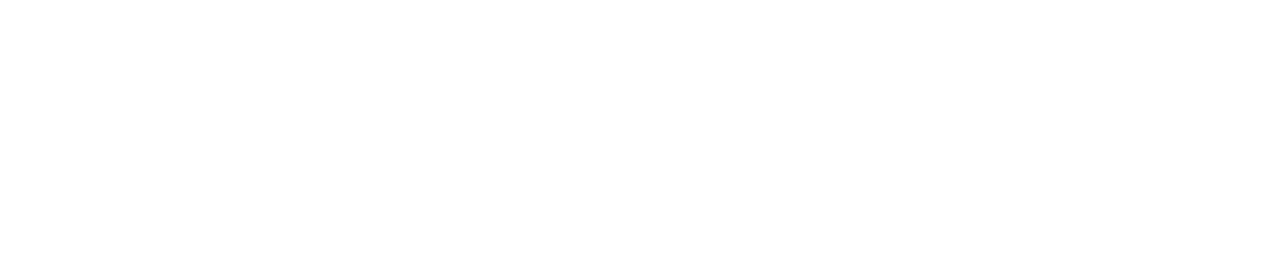
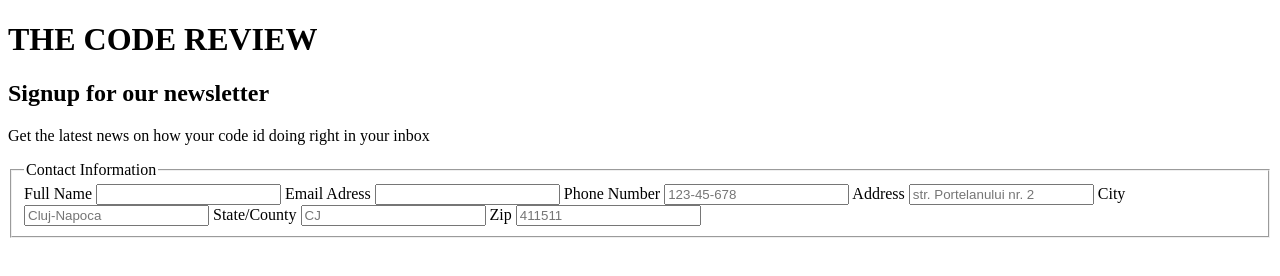
Before and after one commit to ClaudiuChiorean/Claudiu_online_registration_v4, a plain HTML site: page index.html in a window 1280 px wide. Drawn offline with Linux system fonts and the light colour scheme.

Commit message:
Update index.html
Creating html structure....

```diff
--- a/index.html
+++ b/index.html
@@ -1,13 +1,54 @@
 <!DOCTYPE html>
 <html lang="en">
+
 <head>
     <meta charset="UTF-8">
     <meta name="viewport" content="width=device-width, initial-scale=1.0">
     <link rel="stylesheet" href="CSS/style.css">
     <title>Contact Form</title>
 </head>
+
 <body>
+    <header>
+        <h1>THE CODE REVIEW</h1>
+        <h2>Signup for our newsletter</h2>
+        <p>Get the latest news on how your code id doing right in your inbox</p>
+    </header>
+
+    <form action="index.html" method="post">
+
+        <fieldset>
+            <legend>Contact Information</legend>
+
+            <label for="name">Full Name</label>
+            <input type="text" id="name" name="user_name">
+
+            <label for="mail">Email Adress</label>
+            <input type="email" id="mail" name="user_email">
+
+            <label for="phone">Phone Number</label>
+            <input type="tel" id="phone" name="user_phone" placeholder="123-45-678">
+
+            <label for="adr">Address</label>
+            <input type="text" id="adr" name="address" placeholder="str. Portelanului nr. 2">
+
+            <label for="city"> City</label>
+            <input type="text" id="city" name="city" placeholder="Cluj-Napoca">
+
+            <label for="state">State/County</label>
+            <input type="text" id="state" name="state" placeholder="CJ">
+
+            <label for="zip">Zip</label>
+            <input type="text" id="zip" name="zip" placeholder="411511">
+
+
+
+
+        </fieldset>
+
+    </form>
 
 
 </body>
+
 </html>
```
